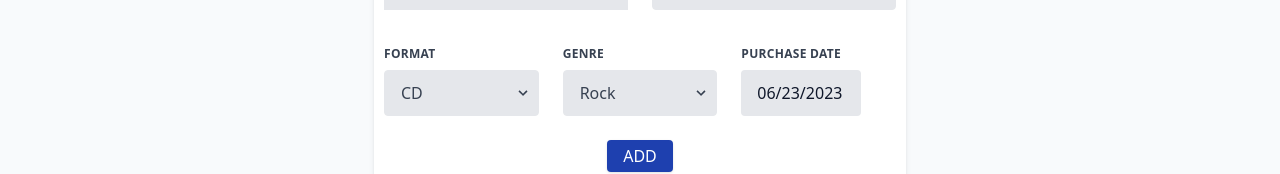
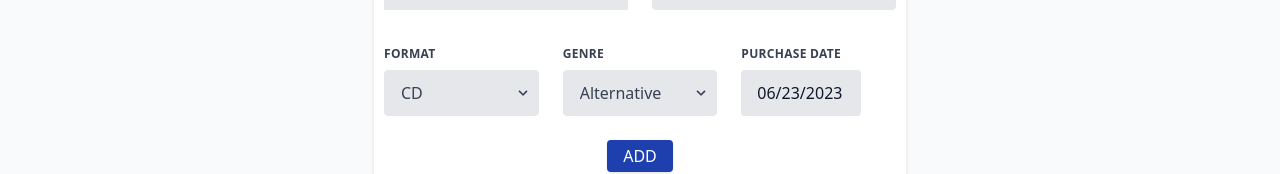
Before and after one commit to dariusz75/music-collection-catalog, a React (Create React App) app: page /add in a window 1280 px wide. Shown: the part 182-356 px from the top of the page. Built offline with nearby package versions, Linux system fonts and the light colour scheme; no server answers.

Commit message:
add album implemented

```diff
--- a/src/pages/AddItem/AddItem.tsx
+++ b/src/pages/AddItem/AddItem.tsx
@@ -1,19 +1,18 @@
 import { useState } from 'react';
 import './addItem.css';
-import { AlbumType } from '../../types/types';
+import { AddAlbumType } from '../../types/types';
 import DatePicker from 'react-datepicker';
 
 import 'react-datepicker/dist/react-datepicker.css';
+import { addAlbum } from '../../utilities';
 
 const AddItem = () => {
 	const [purchaseDate, setPurchaseDate] = useState(new Date());
-	const [formState, setFormState] = useState<AlbumType>({
-		id: '',
-		createdTime: '',
+	const [formState, setFormState] = useState<AddAlbumType>({
 		fields: {
 			artist: '',
 			title: '',
-			category: [''],
+			genre: [''],
 			format: 'CD',
 			purchaseDate: '',
 		},
@@ -42,7 +41,7 @@ const AddItem = () => {
 			case 'category':
 				setFormState({
 					...formState,
-					fields: { ...formState.fields, category: [e.target.value] },
+					fields: { ...formState.fields, genre: [e.target.value] },
 				});
 				break;
 			default:
@@ -52,14 +51,24 @@ const AddItem = () => {
 
 	const handleSubmitAdd = (e: { preventDefault: () => void }) => {
 		e.preventDefault();
-		console.log('formState in handleSubmitAdd is', formState);
+
+		const formJson = JSON.stringify(formState);
+		console.log('formState in handleSubmitAdd is', formJson);
+		addAlbum(formJson);
 	};
 
 	const handleDateChange = (date: any) => {
 		setPurchaseDate(date);
 		setFormState({
 			...formState,
-			fields: { ...formState.fields, purchaseDate: date },
+			fields: {
+				...formState.fields,
+				purchaseDate: `${date.toLocaleString('default', {
+					year: 'numeric',
+				})}-${date.toLocaleString('default', {
+					month: '2-digit',
+				})}-${date.toLocaleString('default', { day: '2-digit' })}`,
+			},
 		});
 	};
 
@@ -140,11 +149,16 @@ const AddItem = () => {
 									className='block appearance-none w-full bg-gray-200 border border-gray-200 text-gray-700 py-3 px-4 pr-8 rounded leading-tight focus:outline-none focus:bg-white focus:border-gray-500'
 									id='category'
 									onChange={(e) => handleInputChange(e)}
-									value={formState.fields.category[0]}
+									value={formState.fields.genre[0]}
 								>
-									<option value='Rock'>Rock</option>
+									<option value='rec6jHXMmGsIkXKb8'>Alternative</option>
+									<option value='reczPn3xYhy5U0Rup'>Pop</option>
+									<option label='Rock' value='Rock'>
+										Rock
+									</option>
 									<option value='Metal'>Metal</option>
-									<option value='Hip-Hop'>Hip-Hop</option>
+									<option value='recU45ztU9XMQGShJ'>Hip-Hop</option>
+									<option value='recDfJeV3tCLQDmx8'>Synth</option>
 								</select>
 								<div className='pointer-events-none absolute inset-y-0 right-0 flex items-center px-2 text-gray-700'>
 									<svg
@@ -165,7 +179,7 @@ const AddItem = () => {
 								Purchase Date
 							</label>
 							<DatePicker
-								id='kkk'
+								id='datePicker'
 								selected={purchaseDate}
 								onChange={(date) => handleDateChange(date)}
 							/>
--- a/src/pages/Collection/AlbumList.tsx
+++ b/src/pages/Collection/AlbumList.tsx
@@ -1,20 +1,26 @@
 import { useContext, useEffect } from 'react';
+import { useAxios } from '../../hooks/useAxios';
 
 import { AdminContext } from '../../context/AdminContext';
-
-import { AlbumType } from '../../types/types';
+import { AlbumType, IJsonResponse } from '../../types/types';
+import { deleteAlbum } from '../../utilities';
 
 interface AlbumListProps {
 	albums: AlbumType[];
 }
 
 const AlbumList = (props: AlbumListProps) => {
+	const [loading, data, error, request] = useAxios<IJsonResponse>({
+		url: 'albums',
+	});
 	const { admin, setAdmin } = useContext(AdminContext);
+
 	const { albums } = props;
 
-	useEffect(() => {
-		console.log('CONTEXT admin is', admin);
-	}, []);
+	const handleDelete = (albumId: any) => {
+		console.log('handleDelete', albumId);
+		deleteAlbum(albumId);
+	};
 
 	return (
 		<>
@@ -76,7 +82,10 @@ const AlbumList = (props: AlbumListProps) => {
 												</td>
 												<td className='whitespace-nowrap px-2 py-2'>
 													{admin && (
-														<button className='bg-red-800 hover:bg-red-700 text-white font-bold py-2 px-4 rounded'>
+														<button
+															className='bg-red-800 hover:bg-red-700 text-white font-bold py-2 px-4 rounded'
+															onClick={() => handleDelete(album.id)}
+														>
 															Delete
 														</button>
 													)}
--- a/src/pages/Collection/Collection.tsx
+++ b/src/pages/Collection/Collection.tsx
@@ -3,21 +3,7 @@ import { useEffect } from 'react';
 import AlbumList from './AlbumList';
 import { useAxios } from '../../hooks/useAxios';
 
-export interface IJsonResponse {
-	records: [
-		{
-			id: string;
-			createdTime: string;
-			fields: {
-				artist: string;
-				title: string;
-				category: string[];
-				format: string;
-				purchaseDate: string;
-			};
-		}
-	];
-}
+import { IJsonResponse } from '../../types/types';
 
 const Collection = () => {
 	const [loading, data, error, request] = useAxios<IJsonResponse>({
--- a/src/types/types.ts
+++ b/src/types/types.ts
@@ -9,3 +9,17 @@ export type AlbumType = {
 		purchaseDate: string;
 	};
 };
+
+export type AddAlbumType = {
+	fields: {
+		artist: string;
+		title: string;
+		genre: string[];
+		format: string;
+		purchaseDate: string;
+	};
+};
+
+export interface IJsonResponse {
+	records: AlbumType[];
+}
--- /dev/null
+++ b/src/utilities/albumsApiTools.ts
@@ -0,0 +1,37 @@
+import axios from 'axios';
+
+const DB_BASE_URL = process.env.REACT_APP_MUSIC_COLLECTION_DB_BASE_URL;
+const DB_TOKEN = process.env.REACT_APP_MUSIC_COLLECTION_DB_TOKEN;
+
+export const deleteAlbum = (albumId: string) => {
+	axios
+		.delete(`${DB_BASE_URL}/albums/${albumId}`, {
+			headers: {
+				Authorization: `Bearer ${DB_TOKEN}`,
+			},
+		})
+		.then((response) => {
+			console.log(`Deleted post with ID ${albumId}`);
+			console.log('delete response is:', response);
+		})
+		.catch((error) => {
+			console.error(error);
+		});
+};
+
+export const addAlbum = (albumDetails: any) => {
+	axios
+		.post(`${DB_BASE_URL}/albums`, albumDetails, {
+			headers: {
+				Authorization: `Bearer ${DB_TOKEN}`,
+				'Content-Type': 'application/json',
+			},
+		})
+		.then((response) => {
+			console.log('Album added');
+			console.log('response on delete is', response);
+		})
+		.catch((error) => {
+			console.error(error);
+		});
+};
--- /dev/null
+++ b/src/utilities/index.ts
@@ -0,0 +1,3 @@
+import { addAlbum, deleteAlbum } from './albumsApiTools';
+
+export { addAlbum, deleteAlbum };
```
